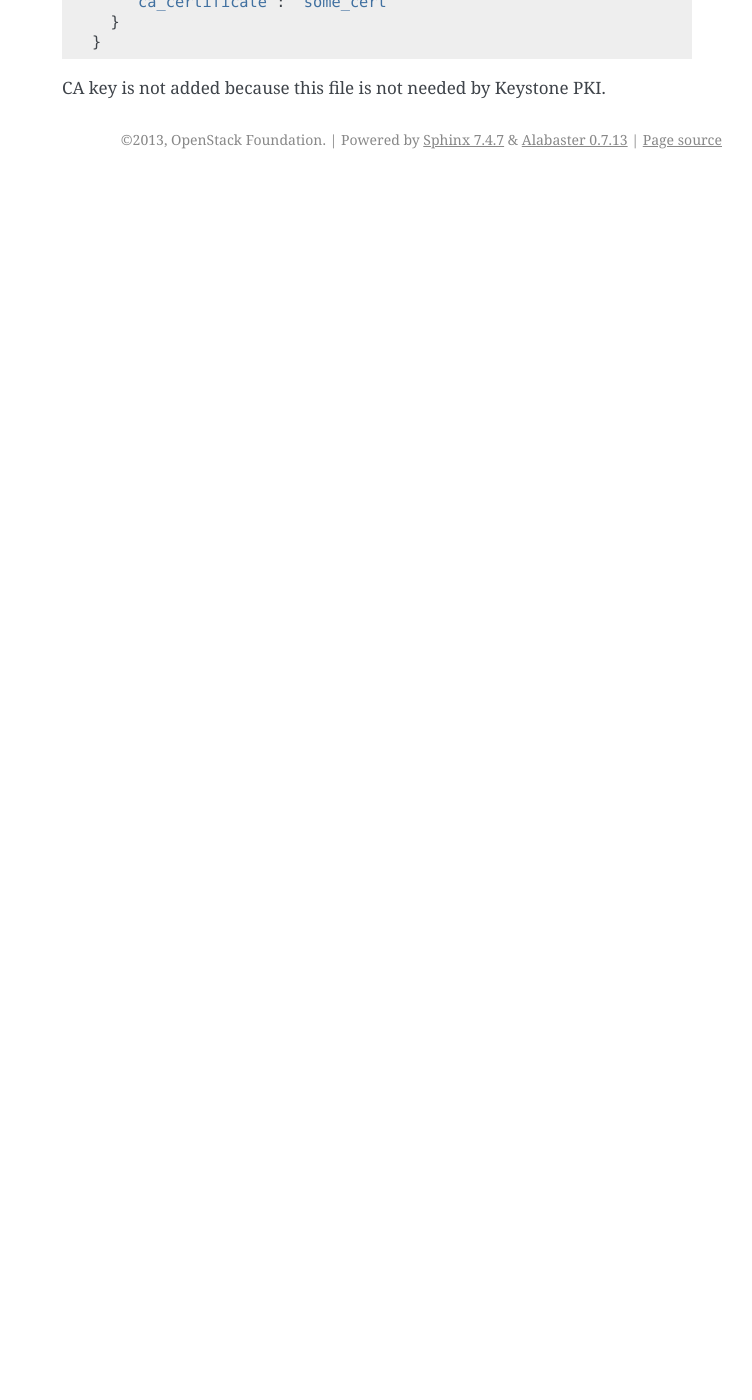
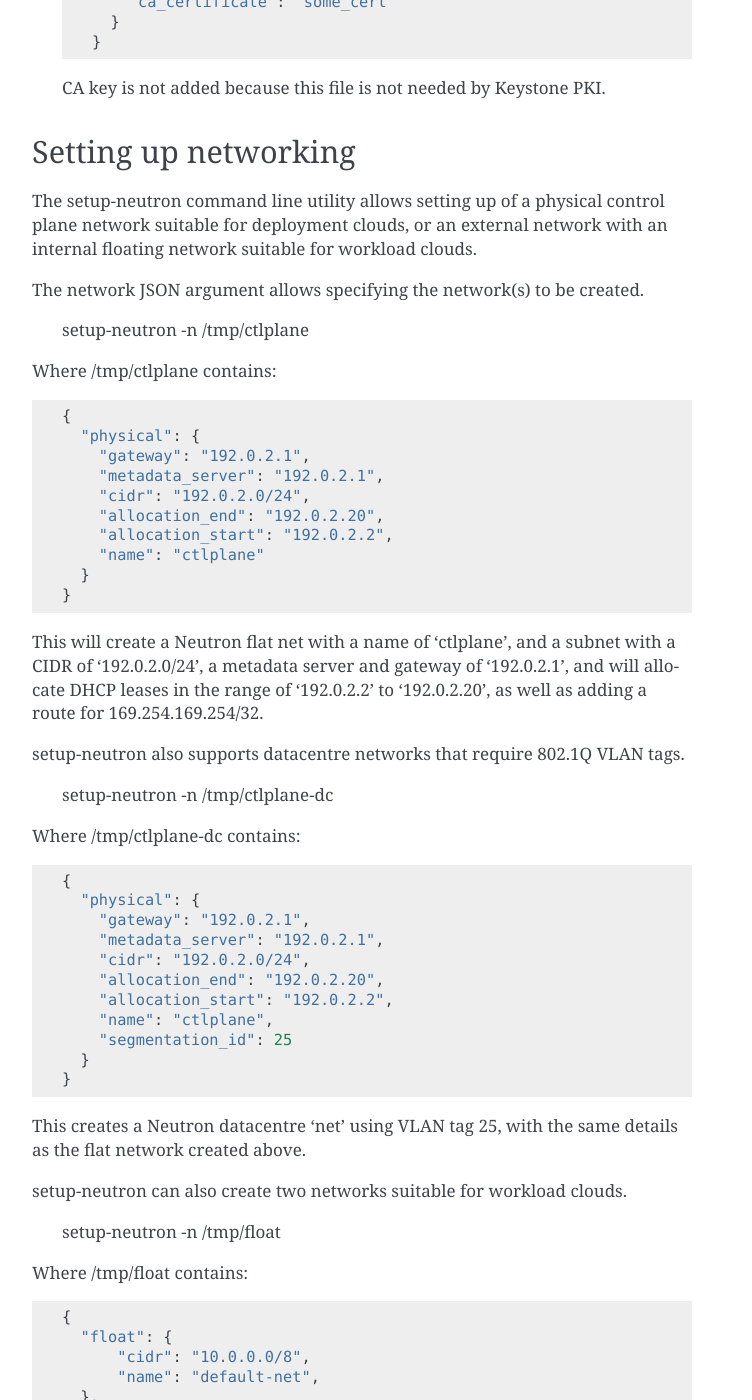
Before and after one commit to openstack-archive/os-cloud-config, a Sphinx documentation site: the page built from doc/source/usage.rst, in a window 1280 px wide and 1400 px high, scrolled down 2578 px. Shown: the whole window, without its empty margins (388-1140 px from the left). Built offline with Sphinx 7.4.7, drawn with Linux system fonts in a browser that asks for light colours; before the commit the page ends 2757 px from its top, so only the background shows below that; some of the changed text lies outside the part shown.

Commit message:
Add documentation for setup-neutron
There was no documentation added for setup-neutron when the code
landed, which is terrible. Fix that by writing some.

Drive-by a missing word in the Keystone PKI section.

Change-Id: I5d4d67827e1911283533e022bd7d4750f9619eb5

```diff
--- a/doc/source/usage.rst
+++ b/doc/source/usage.rst
@@ -76,7 +76,7 @@ Where /tmp/one-node contains::
 Generating keys and certificates for use with Keystone PKI
 ----------------------------------------------------------
 
-The generate-keystone-pki line utility generates keys and certificates
+The generate-keystone-pki command line utility generates keys and certificates
 which Keystone uses for signing authentication tokens.
 
 - Keys and certificates can be generated into separate files::
@@ -117,3 +117,82 @@ which Keystone uses for signing authentication tokens.
     }
 
   CA key is not added because this file is not needed by Keystone PKI.
+
+---------------------
+Setting up networking
+---------------------
+
+The setup-neutron command line utility allows setting up of a physical control
+plane network suitable for deployment clouds, or an external network with an
+internal floating network suitable for workload clouds.
+
+The network JSON argument allows specifying the network(s) to be created.
+
+    setup-neutron -n /tmp/ctlplane
+
+Where /tmp/ctlplane contains::
+
+    {
+      "physical": {
+        "gateway": "192.0.2.1",
+        "metadata_server": "192.0.2.1",
+        "cidr": "192.0.2.0/24",
+        "allocation_end": "192.0.2.20",
+        "allocation_start": "192.0.2.2",
+        "name": "ctlplane"
+      }
+    }
+
+This will create a Neutron flat net with a name of 'ctlplane', and a subnet
+with a CIDR of '192.0.2.0/24', a metadata server and gateway of '192.0.2.1',
+and will allocate DHCP leases in the range of '192.0.2.2' to '192.0.2.20', as
+well as adding a route for 169.254.169.254/32.
+
+setup-neutron also supports datacentre networks that require 802.1Q VLAN tags.
+
+    setup-neutron -n /tmp/ctlplane-dc
+
+Where /tmp/ctlplane-dc contains::
+
+    {
+      "physical": {
+        "gateway": "192.0.2.1",
+        "metadata_server": "192.0.2.1",
+        "cidr": "192.0.2.0/24",
+        "allocation_end": "192.0.2.20",
+        "allocation_start": "192.0.2.2",
+        "name": "ctlplane",
+        "segmentation_id": 25
+      }
+    }
+
+This creates a Neutron datacentre 'net' using VLAN tag 25, with the same
+details as the flat network created above.
+
+setup-neutron can also create two networks suitable for workload clouds.
+
+    setup-neutron -n /tmp/float
+
+Where /tmp/float contains::
+
+    {
+      "float": {
+          "cidr": "10.0.0.0/8",
+          "name": "default-net",
+      },
+      "external": {
+          "name": "ext-net",
+          "cidr": "192.0.2.0/24",
+          "allocation_start": "192.0.2.45",
+          "allocation_end": "192.0.2.64",
+          "gateway": "192.0.2.1"
+      }
+    }
+
+This creates two Neutron nets, the first with a name of 'default-net' and set
+as shared, and second with a name 'ext-net' with the 'router:external'
+property set to true. The default-net subnet has a CIDR of 10.0.0.0/8 and a
+default nameserver of 8.8.8.8, and the ext-net subnet has a CIDR of
+192.0.2.0/24, a gateway of 192.0.2.1 and allocates DHCP from 192.0.2.45 until
+192.0.2.64. setup-neutron will also create a router for the float network,
+setting the external network as the gateway.
```
